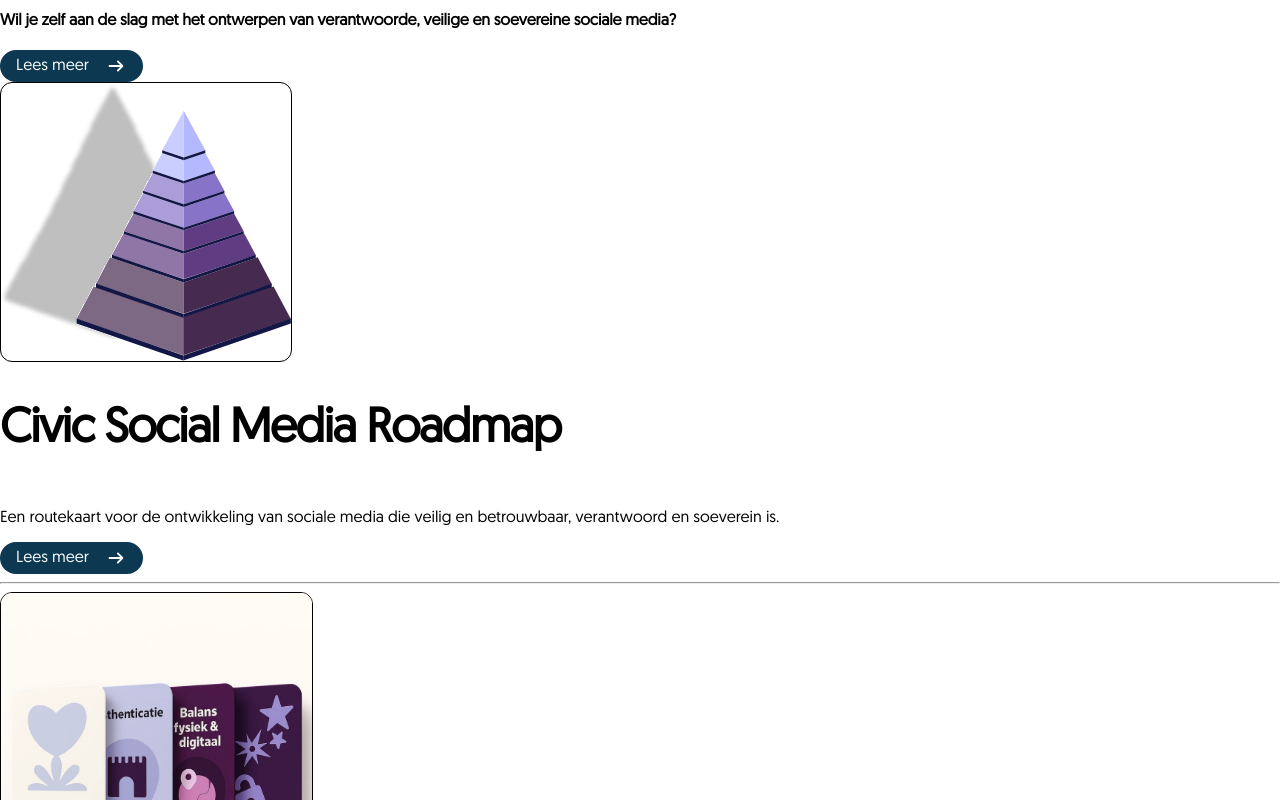
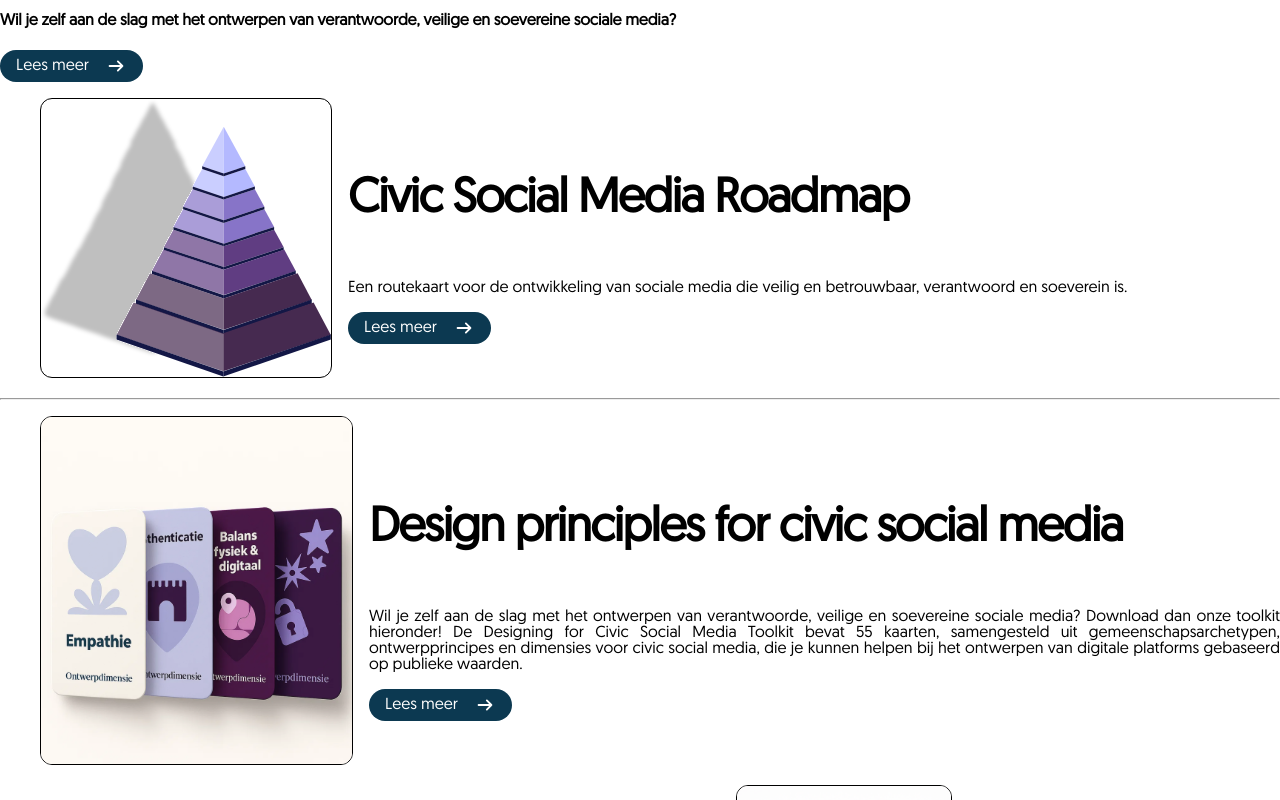
Before and after one commit to fdnd-agency/civicsocialmediatoolbox, a SvelteKit app: page / in a window 1280 px wide. Shown: the part 340-1140 px from the top of the page. Built offline with nearby package versions, Linux system fonts and the light colour scheme.

Commit message:
updata cards so the be list #46
i update the list so they be inline

```diff
--- a/src/routes/+page.svelte
+++ b/src/routes/+page.svelte
@@ -30,35 +30,48 @@
     <ButtonLink/>
   </section>
 
-  <article class="">
+   <article>
+    <ul  class="inline">
+      <li>
         <a href="/roadmap" class="card">
           <RoadMap />
         </a>
+      </li>
+      <li>
         <h2>Civic Social Media Roadmap</h2>
-
         <p>
           Een routekaart voor de ontwikkeling van sociale media die veilig en betrouwbaar,
           verantwoord en soeverein is.
         </p>
         <ButtonLink href="/">Lees meer</ButtonLink>
+      </li>
+    </ul>
   </article>
 
-  <hr>
 
 
-  <article class=" ">
-     <a href="/toolkit" class="card">
+  <hr>
+   <article>
+    <ul  class="inline">
+      <li>
+        <a href="/toolKit" class="card">
           <ToolKit />
         </a>
+      </li>
+      <li>
         <h2>Design principles for civic social media</h2>
         <p>
-        Would you like to start designing responsible, safe, and sovereign social media yourself?
-        Download our toolkit below! The Designing for Civic Social Media toolkit contains 55 cards,
-        composed of community archetypes, design principles, and dimensions for civic social media,
-        which can help you in the design of digital platforms based on public values.
+            Wil je zelf aan de slag met het ontwerpen van verantwoorde, veilige en
+            soevereine sociale media? Download dan onze toolkit hieronder! De Designing for
+            Civic Social Media Toolkit bevat 55 kaarten, samengesteld uit gemeenschapsarchetypen,
+            ontwerpprincipes en dimensies voor civic social media, die je kunnen helpen bij het
+            ontwerpen van digitale platforms gebaseerd op publieke waarden.
         </p>
         <ButtonLink href="/">Lees meer</ButtonLink>
+      </li>
+    </ul>
   </article>
+
 
 
    <div class="card-wrapper">
@@ -141,6 +154,12 @@
 
         }
     }
+    .inline{
+        display:flex;
+        gap:1rem;
+        list-style:none;
+        align-items:center;
+    }
 
 
 </style>
```
Lines whose indentation alone changed are shown as unchanged.
